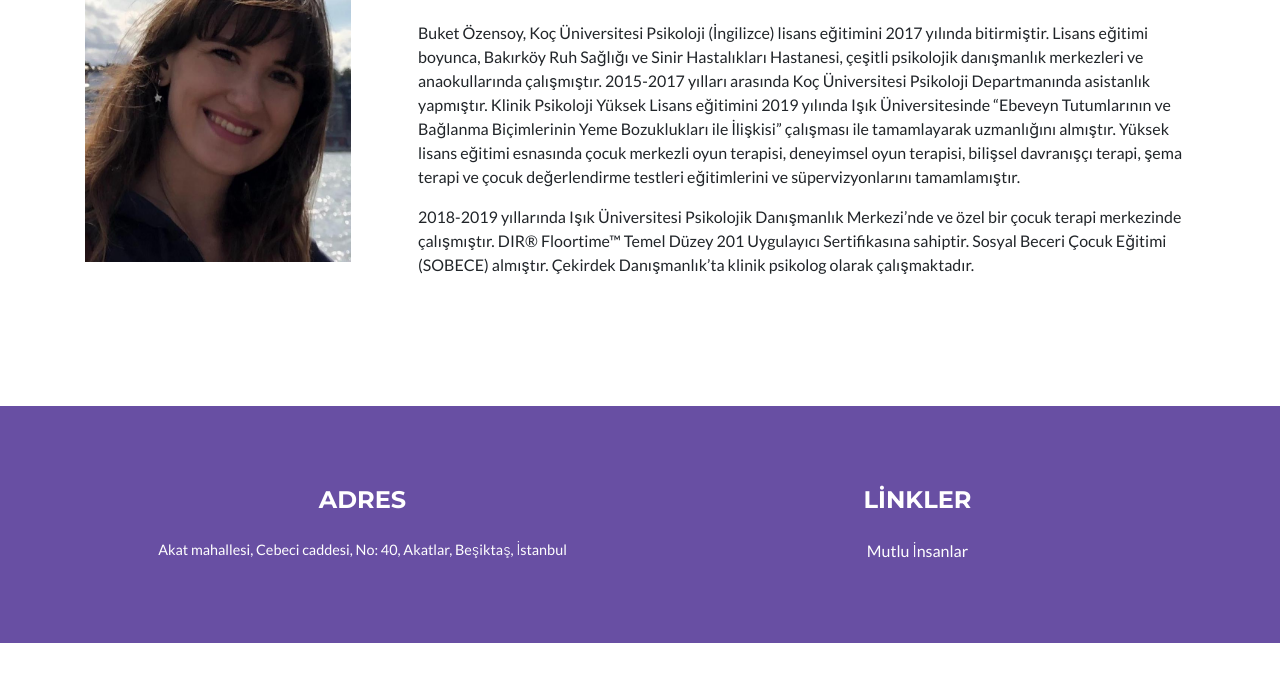
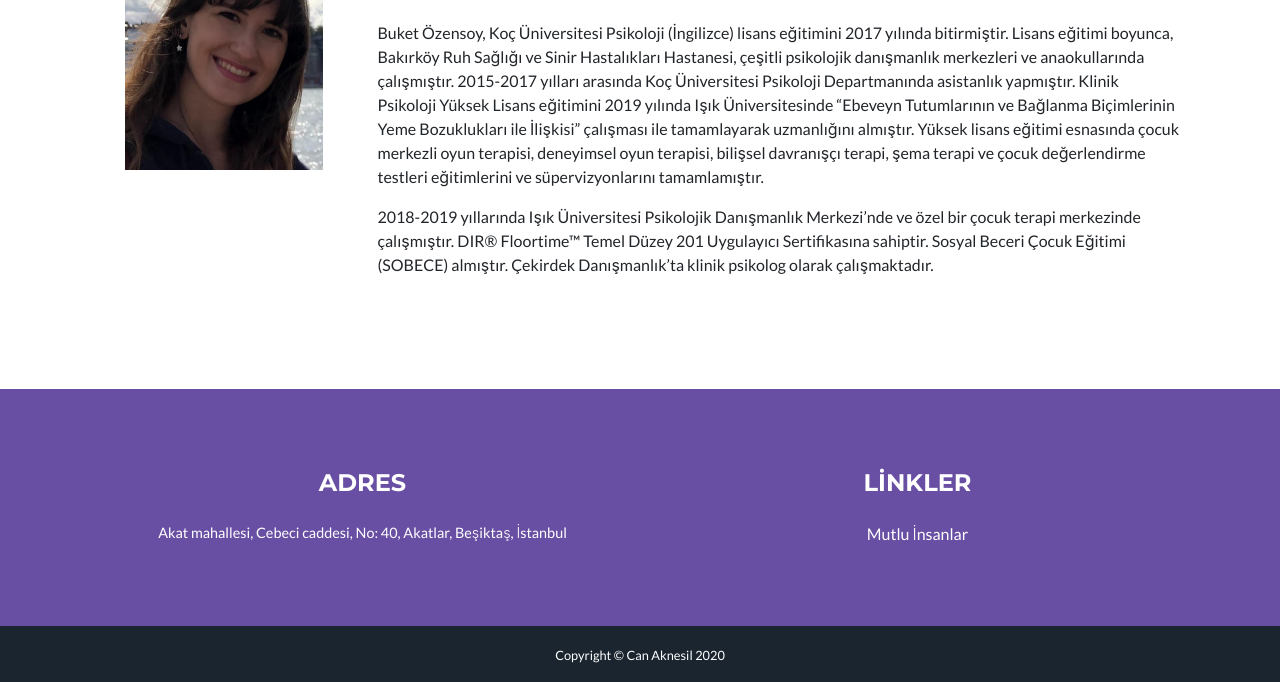
Before and after one commit to canaknesil/buket-site, a plain HTML site: page hakkimda/index.html in a window 1280 px wide. Shown: the part 372-1054 px from the top of the page. Before the commit the page ends 1015 px from the top, so only its background shows below. Drawn offline with Linux system fonts and the light colour scheme.

Commit message:
copyright notice, mutlu insanlar link, dynamic columns for footer and hakkimda sections.

```diff
--- a/css/custom.css
+++ b/css/custom.css
@@ -18,3 +18,19 @@
   margin-right: 0px;
   margin-left: 0px;
 }
+
+.py-4 {
+    padding-bottom: 1.0rem !important;
+    padding-top: 1.0rem !important;
+}
+
+#hakkimda-img {
+    width: 50%;
+}
+
+
+@media (min-width: 992px) {
+  #hakkimda-img {
+      width: 80%;
+  }
+}
--- a/hakkimda/index.html
+++ b/hakkimda/index.html
@@ -16,11 +16,11 @@
 
 <body id="page-top">
 
-    <script>active_link_for_nav = "hakkimda";</script>
+  <script>active_link_for_nav = "hakkimda";</script>
   <script src="/js-import/navigation.js"></script>
 
   <!-- About Section -->
-  <section class="page-section mb-0" id="about">
+  <section class="page-section mt-4" id="about">
     <div class="container">
 
       <!-- About Section Heading -->
@@ -36,11 +36,11 @@
       </div>
 
       <div class="row">
-	<div class="column" style="width: 30%;">
-	  <img class="text-center mb-5" src="/img/buket-ana-sayfa.jpg"
-		         alt="" width="80%">
+	<div class="column col-md-0 col-lg-3">
+	  <p style="text-align: center;"><img class="mb-5" src="/img/buket-ana-sayfa.jpg"
+	       alt="" id="hakkimda-img"></p>
 	</div>
-	<div class="column" style="width: 70%;">
+	<div class="column col-md-0 col-lg-9">
 	  <h1 class="text-uppercase mb-3">Buket Özensoy</h1>
 	  <p class="mb-4"  style="font-size:120%;">Klinik Psikolog -
 	    Oyun Terapisti</p>
--- a/js-import/footer.js
+++ b/js-import/footer.js
@@ -6,7 +6,7 @@ document.write(`
     <!-- Footer Social Icons -->
 
     <div class="row">
-      <div class="column" style="width: 50%;">
+      <div class="column col-lg-6">
 
         <div class="mb-5 mb-lg-0">
           <h4 class="text-uppercase mb-4">Adres</h4>
@@ -14,11 +14,11 @@ document.write(`
         </div>
 
       </div>
-      <div class="column" style="width: 50%;">
+      <div class="column col-lg-6">
 
         <div class="mb-5 mb-lg-0">
           <h4 class="text-uppercase mb-4">Linkler</h4>
-          <a class="lead mb-0" style="font-size:100%; color: white" href="/">Mutlu İnsanlar</a>
+          <a class="lead mb-0" style="font-size:100%; color: white" href="https://www.mutluinsanlar.com/">Mutlu İnsanlar</a>
         </div>
 
       </div>
@@ -79,11 +79,11 @@ document.write(`
 </footer>
 
 <!-- Copyright Section -->
-<!-- <section class="copyright py-4 text-center text-white"> -->
-<!--   <div class="container"> -->
-<!--     <small>Copyright &copy; Your Website 2019</small> -->
-<!--   </div> -->
-<!-- </section> -->
+<section class="copyright py-4 text-center text-white">
+  <div class="container">
+    <small>Copyright &copy; Can Aknesil 2020</small>
+  </div>
+</section>
 
 <!-- Scroll to Top Button (Only visible on small and extra-small screen sizes) -->
 <div class="scroll-to-top d-lg-none position-fixed ">
--- a/js-import/head-common.js
+++ b/js-import/head-common.js
@@ -5,7 +5,7 @@ document.write(`
 <link href="https://fonts.googleapis.com/css?family=Lato:400,700,400italic,700italic" rel="stylesheet" type="text/css">
 
 <!-- Theme CSS -->
-<link href="/css/freelancer.min.css" rel="stylesheet"> --
-<!-- <link href="/css/freelancer.css" rel="stylesheet"> -->
+<!-- <link href="/css/freelancer.min.css" rel="stylesheet"> -->
+<link href="/css/freelancer.css" rel="stylesheet">
 <link href="/css/custom.css" rel="stylesheet">
 `);
```
Also changed, not shown: iletisim/index.html (+1 -1 lines), index.html (+2 -1 lines).
